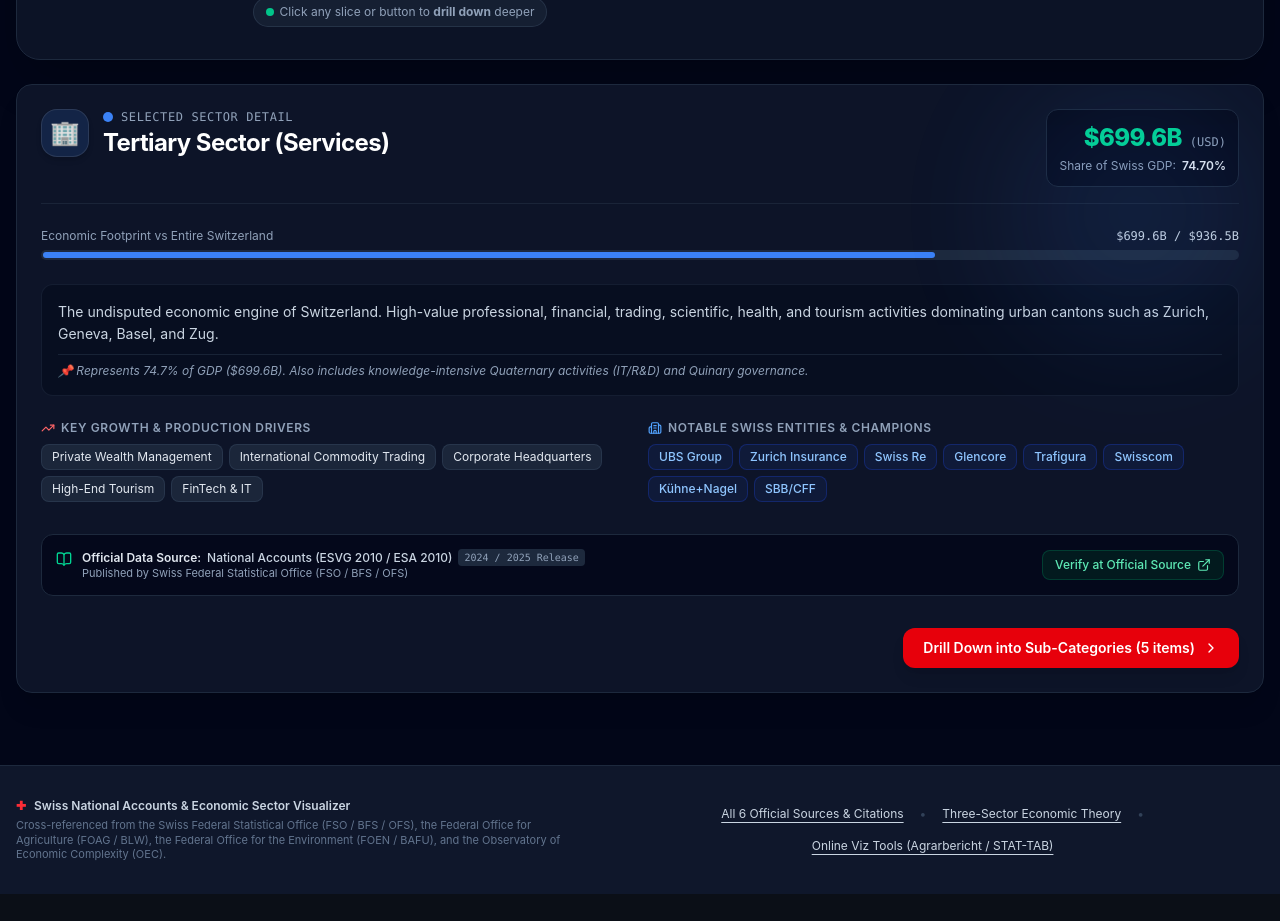
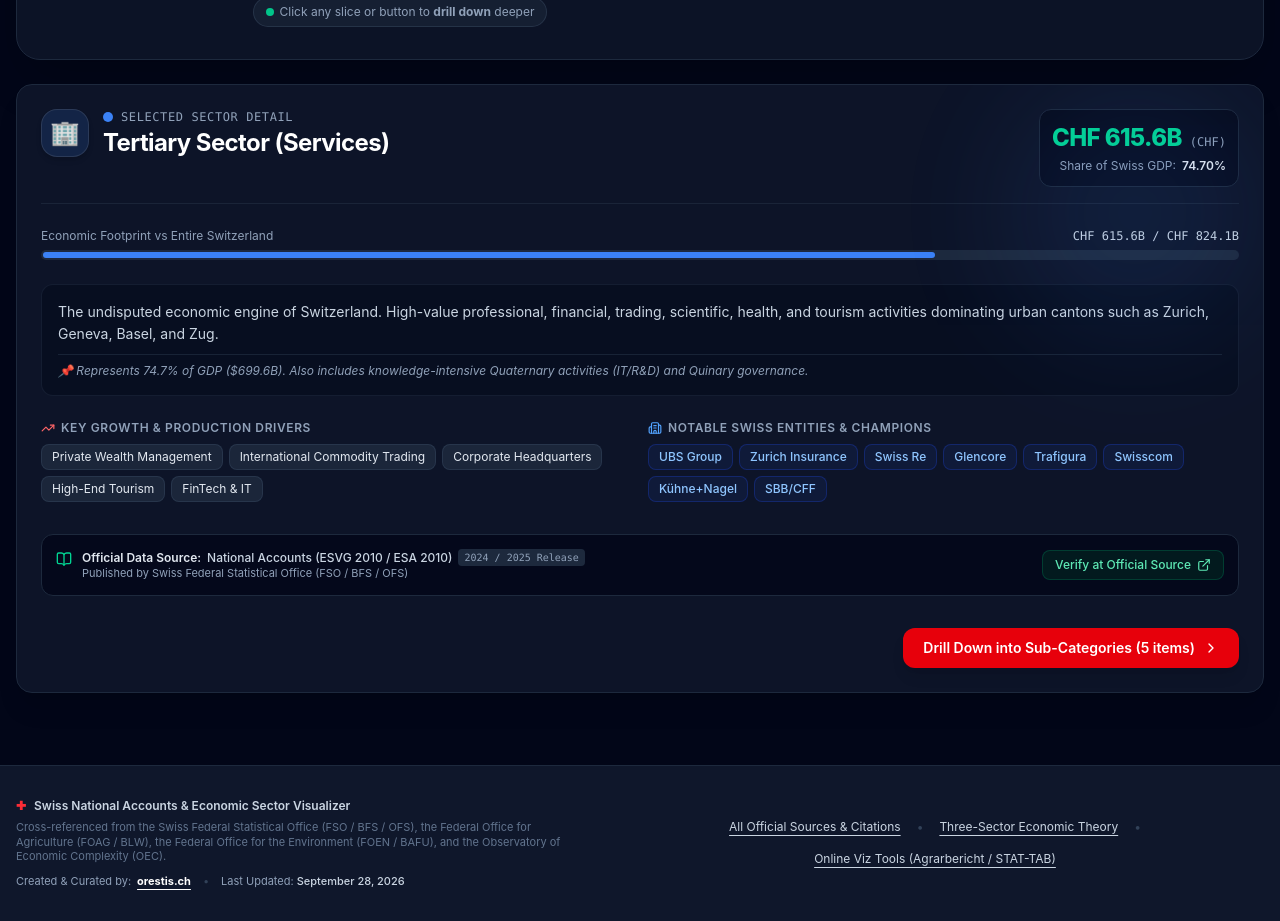
Before and after one commit to orestis-z/swiss-economy-matrix, a React (Vite) app: page / in a window 1280 px wide. Shown: the part 940-1861 px from the top of the page. Before the commit the page ends 1834 px from the top, so only its background shows below. Built offline with nearby package versions, Linux system fonts and the light colour scheme.

Commit message:
feat: default currency to CHF, add orestis.ch creator and last updated date in footer

```diff
--- a/src/App.tsx
+++ b/src/App.tsx
@@ -36,7 +36,7 @@ export function App() {
   const [selectedNode, setSelectedNode] = useState<SectorNode>(
     SWISS_ECONOMY_TREE.children ? SWISS_ECONOMY_TREE.children[0] : SWISS_ECONOMY_TREE
   )
-  const [currency, setCurrency] = useState<'USD' | 'CHF'>('USD')
+  const [currency, setCurrency] = useState<'USD' | 'CHF'>('CHF')
   const [chartStyle, setChartStyle] = useState<'donut' | 'pie'>('donut')
   const [viewMode, setViewMode] = useState<'drilldown' | 'multigrid'>('drilldown')
 
@@ -439,7 +439,7 @@ export function App() {
       {/* Footer with Always Visible Official Sources Quotes */}
       <footer className="mt-12 bg-slate-900 border-t border-slate-800 py-8 px-4 text-xs text-slate-400">
         <div className="max-w-7xl mx-auto flex flex-col md:flex-row items-center justify-between gap-6">
-          <div className="space-y-1 text-center md:text-left">
+          <div className="space-y-1.5 text-center md:text-left">
             <div className="flex items-center justify-center md:justify-start gap-2 text-slate-300 font-semibold">
               <span className="text-red-500 font-bold">✚</span>
               <span>Swiss National Accounts & Economic Sector Visualizer</span>
@@ -447,6 +447,23 @@ export function App() {
             <p className="text-[11px] text-slate-500 max-w-xl">
               Cross-referenced from the Swiss Federal Statistical Office (FSO / BFS / OFS), the Federal Office for Agriculture (FOAG / BLW), the Federal Office for the Environment (FOEN / BAFU), and the Observatory of Economic Complexity (OEC).
             </p>
+            <div className="flex items-center justify-center md:justify-start gap-3 pt-1 text-[11px] text-slate-400 flex-wrap">
+              <span className="flex items-center gap-1.5">
+                <span>Created & Curated by:</span>
+                <a
+                  href="https://orestis.ch"
+                  target="_blank"
+                  rel="noopener noreferrer"
+                  className="font-bold text-white hover:text-red-400 underline underline-offset-4 transition-colors"
+                >
+                  orestis.ch
+                </a>
+              </span>
+              <span className="text-slate-700">•</span>
+              <span>
+                Last Updated: <strong className="text-slate-300 font-medium">September 28, 2026</strong>
+              </span>
+            </div>
           </div>
 
           <div className="flex items-center gap-4 flex-wrap justify-center text-xs">
@@ -454,7 +471,7 @@ export function App() {
               onClick={() => setIsSourcesOpen(true)}
               className="text-slate-300 hover:text-white underline underline-offset-4"
             >
-              All 6 Official Sources & Citations
+              All Official Sources & Citations
             </button>
             <span className="text-slate-700">•</span>
             <button
```
